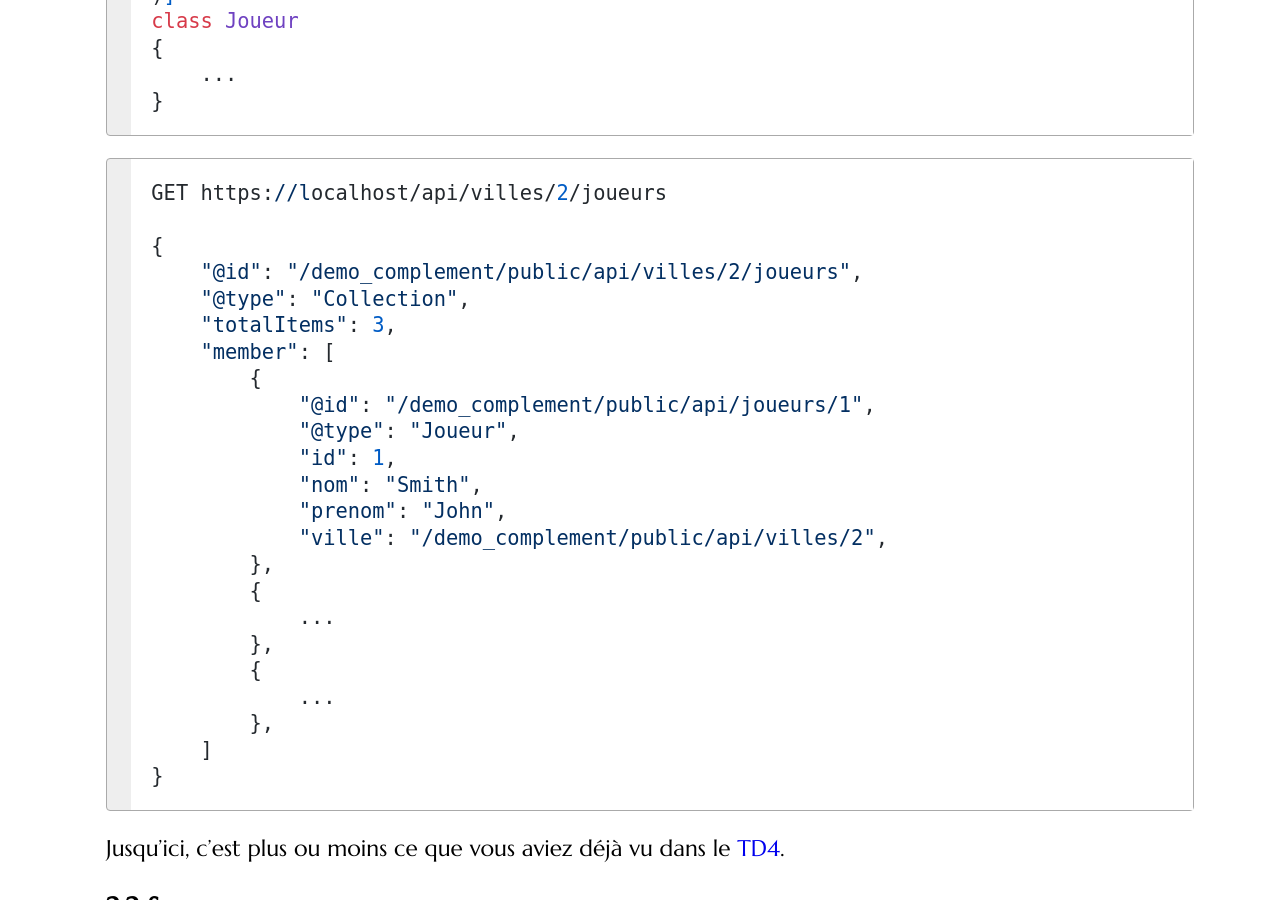
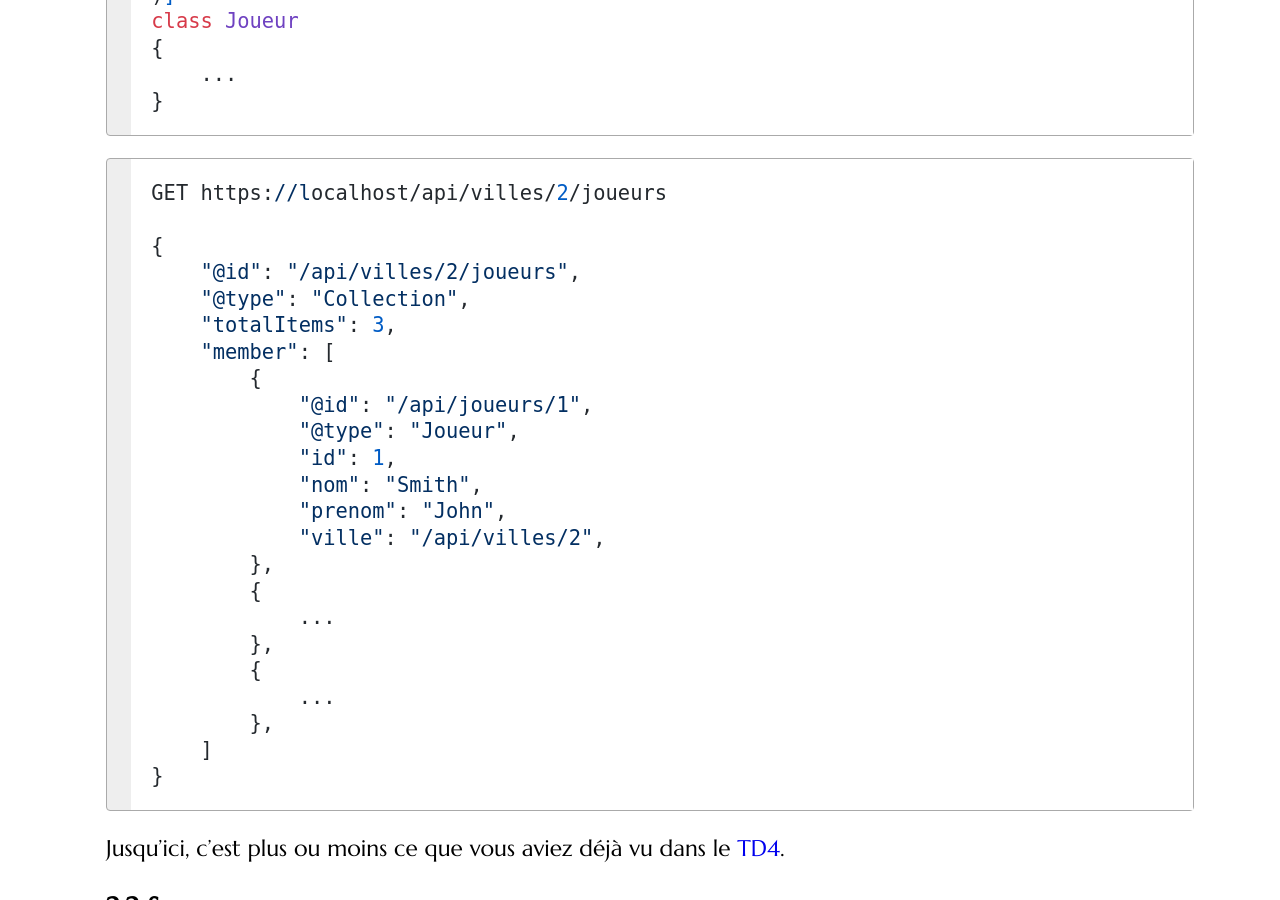
Before and after one commit to mgasquet/R5.A.05-ProgrammationAvancee-Web, a Jekyll site: the page built from complements/complement2.md, in a window 1280 px wide and 900 px high, scrolled down 10618 px. Built offline with Jekyll 4.4.1, drawn with Linux system fonts in a browser that asks for light colours; some web fonts are replaced.

Commit message:
fix complement 2

```diff
--- a/complements/complement2.md
+++ b/complements/complement2.md
@@ -368,17 +368,17 @@ class Joueur
 GET https://localhost/api/villes/2/joueurs
 
 {
-    "@id": "/demo_complement/public/api/villes/2/joueurs",
+    "@id": "/api/villes/2/joueurs",
     "@type": "Collection",
     "totalItems": 3,
     "member": [
         {
-            "@id": "/demo_complement/public/api/joueurs/1",
+            "@id": "/api/joueurs/1",
             "@type": "Joueur",
             "id": 1,
             "nom": "Smith",
             "prenom": "John",
-            "ville": "/demo_complement/public/api/villes/2",
+            "ville": "/api/villes/2",
         },
         {
             ...
```
